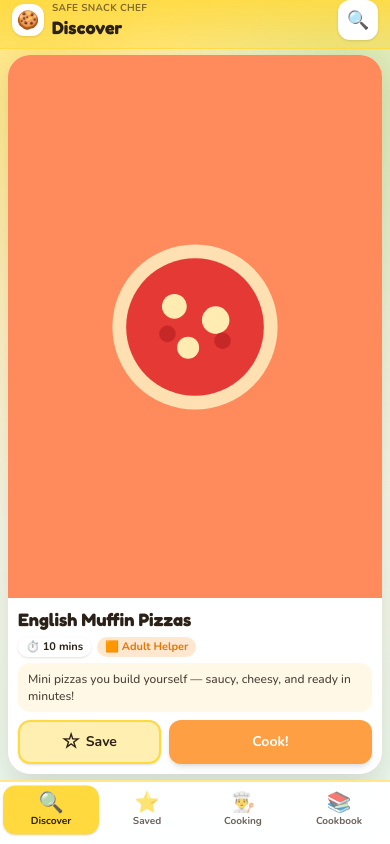
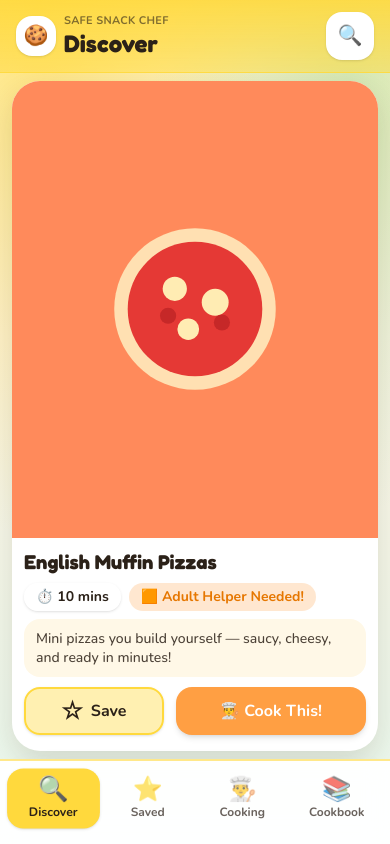
Before and after one commit to JragonRIP/cooking-app, a Next.js app: page / in a window 390 px wide. Built offline with nearby package versions, Linux system fonts and the light colour scheme.

Commit message:
Revert "Improve compact layout so mini phones do not clip content."
This reverts commit 87f86b48c6cc13c5c03cdae7300625ff713422db.

```diff
--- a/app/globals.css
+++ b/app/globals.css
@@ -1,7 +1,4 @@
 @import "tailwindcss";
-
-@custom-variant short (@media (max-height: 720px));
-@custom-variant narrow (@media (max-width: 390px));
 
 :root {
   --sun: #ffd93d;
@@ -29,20 +26,17 @@
   --font-display: var(--font-fredoka);
 }
 
-html {
-  height: 100%;
-  overflow: hidden;
-  -webkit-text-size-adjust: 100%;
-}
-
 body {
   background: var(--background);
   color: var(--foreground);
   font-family: var(--font-nunito), "Segoe UI", sans-serif;
   overflow: hidden;
   height: 100%;
-  min-height: 100dvh;
-  min-height: 100svh;
+}
+
+html {
+  height: 100%;
+  overflow: hidden;
 }
 
 .font-display {
@@ -56,12 +50,8 @@ body {
     linear-gradient(180deg, #fff3c4 0%, #fff8e7 40%, #e8f8ee 100%);
 }
 
-.safe-top {
-  padding-top: env(safe-area-inset-top);
-}
-
 .safe-bottom {
-  padding-bottom: max(0.35rem, env(safe-area-inset-bottom));
+  padding-bottom: max(0.5rem, env(safe-area-inset-bottom));
 }
 
 .discover-feed {
--- a/app/layout.tsx
+++ b/app/layout.tsx
@@ -23,7 +23,7 @@ export const metadata: Metadata = {
 export const viewport: Viewport = {
   width: "device-width",
   initialScale: 1,
-  viewportFit: "cover",
+  maximumScale: 1,
   themeColor: "#FFD93D",
 };
 
--- a/components/Chrome.tsx
+++ b/components/Chrome.tsx
@@ -19,7 +19,7 @@ export function BottomNav() {
       className="safe-bottom z-40 w-full border-t-2 border-sun/60 bg-white/95 backdrop-blur-md"
       aria-label="Main"
     >
-      <ul className="mx-auto grid max-w-lg grid-cols-4 gap-0.5 px-1 py-1 short:py-0.5 sm:gap-1 sm:px-2 sm:py-2">
+      <ul className="mx-auto grid max-w-lg grid-cols-4 gap-1 px-2 py-2">
         {TABS.map((item) => {
           const active = tab === item.id;
           return (
@@ -27,21 +27,17 @@ export function BottomNav() {
               <button
                 type="button"
                 onClick={() => setTab(item.id)}
-                className={`relative flex min-h-12 w-full flex-col items-center justify-center rounded-xl px-0.5 py-1.5 text-[10px] font-bold transition-all short:min-h-11 short:py-1 sm:min-h-16 sm:rounded-2xl sm:px-1 sm:py-2 sm:text-xs ${
+                className={`relative flex min-h-14 w-full flex-col items-center justify-center rounded-2xl px-1 py-2 text-xs font-bold transition-all sm:min-h-16 ${
                   active
                     ? "bg-sun text-ink shadow-sm scale-[1.02]"
                     : "text-ink/70 hover:bg-sun/30"
                 }`}
                 aria-current={active ? "page" : undefined}
               >
-                <span className="text-xl leading-none short:text-lg sm:text-2xl">
-                  {item.icon}
-                </span>
-                <span className="mt-0.5 leading-tight short:text-[9px] sm:mt-1">
-                  {item.label}
-                </span>
+                <span className="text-2xl leading-none">{item.icon}</span>
+                <span className="mt-1 leading-tight">{item.label}</span>
                 {item.id === "cooking" && cookingActive ? (
-                  <span className="absolute right-1 top-1 h-2 w-2 rounded-full bg-mint ring-2 ring-white sm:right-2 sm:top-2 sm:h-2.5 sm:w-2.5" />
+                  <span className="absolute right-2 top-2 h-2.5 w-2.5 rounded-full bg-mint ring-2 ring-white" />
                 ) : null}
               </button>
             </li>
@@ -56,20 +52,20 @@ export function TopBar({ title }: { title: string }) {
   const { searchOpen, setSearchOpen, searchQuery, setSearchQuery } = useApp();
 
   return (
-    <header className="safe-top z-30 border-b border-sun/40 bg-gradient-to-b from-sun/90 to-sun/50 px-3 pb-2 pt-2 backdrop-blur-sm short:pb-1.5 short:pt-1.5 sm:px-4 sm:pb-3 sm:pt-3">
-      <div className="mx-auto flex max-w-lg items-center gap-2 sm:gap-3">
+    <header className="z-30 border-b border-sun/40 bg-gradient-to-b from-sun/90 to-sun/50 px-4 pb-3 pt-3 backdrop-blur-sm">
+      <div className="mx-auto flex max-w-lg items-center gap-3">
         <div className="flex min-w-0 flex-1 items-center gap-2">
           <span
-            className="flex h-8 w-8 shrink-0 items-center justify-center rounded-xl bg-white text-lg shadow-sm short:h-7 short:w-7 short:rounded-lg sm:h-10 sm:w-10 sm:rounded-2xl sm:text-xl"
+            className="flex h-10 w-10 shrink-0 items-center justify-center rounded-2xl bg-white text-xl shadow-sm"
             aria-hidden
           >
             🍪
           </span>
           <div className="min-w-0">
-            <p className="truncate text-[10px] font-bold uppercase tracking-wide text-ink/60 short:text-[9px] sm:text-[11px]">
+            <p className="truncate text-[11px] font-bold uppercase tracking-wide text-ink/60">
               Safe Snack Chef
             </p>
-            <h1 className="font-display truncate text-lg font-bold leading-tight text-ink short:text-base sm:text-2xl">
+            <h1 className="font-display truncate text-2xl font-bold leading-tight text-ink">
               {title}
             </h1>
           </div>
@@ -80,7 +76,7 @@ export function TopBar({ title }: { title: string }) {
             setSearchOpen(!searchOpen);
             if (searchOpen) setSearchQuery("");
           }}
-          className="flex h-10 w-10 shrink-0 items-center justify-center rounded-xl bg-white text-lg shadow-sm active:scale-95 short:h-9 short:w-9 sm:h-12 sm:w-12 sm:rounded-2xl sm:text-xl"
+          className="flex h-12 w-12 items-center justify-center rounded-2xl bg-white text-xl shadow-sm active:scale-95"
           aria-label={searchOpen ? "Close search" : "Open search"}
           aria-expanded={searchOpen}
         >
@@ -88,13 +84,13 @@ export function TopBar({ title }: { title: string }) {
         </button>
       </div>
       {searchOpen ? (
-        <div className="mx-auto mt-2 max-w-lg sm:mt-3">
+        <div className="mx-auto mt-3 max-w-lg">
           <input
             autoFocus
             value={searchQuery}
             onChange={(e) => setSearchQuery(e.target.value)}
-            placeholder="Search… drinks, breakfast"
-            className="min-h-10 w-full rounded-xl border-2 border-white bg-white px-3 text-sm font-semibold text-ink outline-none ring-mint focus:ring-4 short:min-h-9 sm:min-h-12 sm:rounded-2xl sm:px-4 sm:text-base"
+            placeholder="Search themes… drinks, breakfast…"
+            className="min-h-12 w-full rounded-2xl border-2 border-white bg-white px-4 text-base font-semibold text-ink outline-none ring-mint focus:ring-4"
           />
         </div>
       ) : null}
--- a/components/SafeSnackChefApp.tsx
+++ b/components/SafeSnackChefApp.tsx
@@ -30,7 +30,7 @@ function AppShell() {
       : TITLES[tab];
 
   return (
-    <div className="app-bg flex h-dvh max-h-dvh flex-col overflow-hidden supports-[height:100svh]:h-svh supports-[height:100svh]:max-h-svh">
+    <div className="app-bg flex h-dvh max-h-dvh flex-col overflow-hidden">
       <div className="shrink-0">
         <TopBar title={title} />
       </div>
--- a/components/screens/CookbookScreen.tsx
+++ b/components/screens/CookbookScreen.tsx
@@ -26,8 +26,8 @@ function NotesEditor({
   const [rating, setRating] = useState(initialRating || 1);
 
   return (
-    <div className="fixed inset-0 z-[60] flex items-end justify-center overflow-y-auto bg-ink/40 p-3 short:p-2 sm:items-center sm:p-4">
-      <div className="max-h-[90dvh] w-full max-w-md overflow-y-auto rounded-3xl bg-white p-4 shadow-xl short:p-3 sm:p-5">
+    <div className="fixed inset-0 z-[60] flex items-end justify-center bg-ink/40 p-4 sm:items-center">
+      <div className="w-full max-w-md rounded-3xl bg-white p-5 shadow-xl">
         <h2 className="font-display text-xl font-bold text-ink">Chef&apos;s Notes</h2>
         <p className="mt-1 text-sm text-ink/60">Edit anytime — what did you love?</p>
         <div className="mt-4">
@@ -163,7 +163,7 @@ export function CookbookScreen() {
   const books = COOKBOOKS.filter((b) => !q || b.title.toLowerCase().includes(q));
 
   return (
-    <div className="mx-auto grid w-full max-w-lg grid-cols-2 gap-2 px-3 py-3 short:gap-1.5 short:px-2 short:py-2 sm:gap-4 sm:px-4 sm:py-4">
+    <div className="mx-auto grid w-full max-w-lg grid-cols-2 gap-4 px-4 py-4">
       {books.map((book) => {
         const count = state.cookbooks[book.id].length;
         return (
--- a/components/screens/DiscoverScreen.tsx
+++ b/components/screens/DiscoverScreen.tsx
@@ -22,24 +22,24 @@ function DiscoverCard({ recipe }: { recipe: Recipe }) {
   const [pop, setPop] = useState(false);
 
   return (
-    <article className="flex h-full min-h-0 w-full flex-col overflow-hidden rounded-[22px] bg-white shadow-[0_12px_32px_rgba(60,40,10,0.15)] short:rounded-[18px]">
+    <article className="flex h-full w-full flex-col overflow-hidden rounded-[28px] bg-white shadow-[0_12px_32px_rgba(60,40,10,0.15)]">
       <RecipePlaceholder
         recipe={recipe}
-        className="relative min-h-[7.5rem] flex-[1.1] basis-0 short:min-h-[5.5rem] short:flex-1"
+        className="relative min-h-[42%] flex-1 basis-0"
         large
       />
-      <div className="flex min-h-0 shrink-0 flex-col gap-1.5 p-2.5 short:gap-1 short:p-2 sm:gap-2.5 sm:p-4">
-        <h2 className="font-display text-lg font-bold leading-tight text-ink short:text-base sm:text-2xl">
+      <div className="flex shrink-0 flex-col gap-2 p-3 pb-4 sm:gap-2.5 sm:p-4">
+        <h2 className="font-display text-xl font-bold leading-tight text-ink sm:text-2xl">
           {recipe.title}
         </h2>
-        <div className="flex flex-wrap gap-1.5 short:gap-1">
+        <div className="flex flex-wrap gap-2">
           <CookTimeBadge mins={recipe.cookTimeMins} />
           <SafetyBadge safety={recipe.safety} />
         </div>
-        <div className="line-clamp-2 rounded-xl bg-cream px-2.5 py-2 text-xs leading-snug text-ink/85 short:line-clamp-1 short:py-1.5 sm:line-clamp-3 sm:rounded-2xl sm:px-3 sm:py-2.5 sm:text-base">
+        <div className="line-clamp-3 rounded-2xl bg-cream px-3 py-2.5 text-sm leading-snug text-ink/85 sm:text-base">
           {recipe.description}
         </div>
-        <div className="mt-0.5 flex gap-2 short:gap-1.5 sm:gap-3">
+        <div className="mt-0.5 flex gap-3">
           <button
             type="button"
             onClick={() => {
@@ -47,20 +47,20 @@ function DiscoverCard({ recipe }: { recipe: Recipe }) {
               toggleSave(recipe.id);
               window.setTimeout(() => setPop(false), 400);
             }}
-            className={`star-btn flex min-h-11 min-w-0 flex-1 items-center justify-center gap-1.5 rounded-xl border-2 border-sun bg-sun/40 text-sm font-bold text-ink shadow-sm active:scale-95 short:min-h-10 short:rounded-lg short:text-xs sm:min-h-14 sm:gap-2 sm:rounded-2xl sm:text-lg ${
+            className={`star-btn flex min-h-12 min-w-[6.5rem] flex-1 items-center justify-center gap-2 rounded-2xl border-2 border-sun bg-sun/40 text-base font-bold text-ink shadow-sm active:scale-95 sm:min-h-14 sm:text-lg ${
               pop ? "star-pop" : ""
             } ${saved ? "bg-sun" : ""}`}
             aria-pressed={saved}
           >
-            <span className="text-xl short:text-lg sm:text-2xl">{saved ? "⭐" : "☆"}</span>
+            <span className="text-2xl">{saved ? "⭐" : "☆"}</span>
             {saved ? "Saved" : "Save"}
           </button>
           <button
             type="button"
             onClick={() => startCooking(recipe.id)}
-            className="flex min-h-11 min-w-0 flex-[1.35] items-center justify-center gap-1.5 rounded-xl bg-orange px-2 text-sm font-bold text-white shadow-md active:scale-95 short:min-h-10 short:rounded-lg short:text-xs sm:min-h-14 sm:rounded-2xl sm:text-lg"
+            className="flex min-h-12 flex-[1.4] items-center justify-center gap-2 rounded-2xl bg-orange text-base font-bold text-white shadow-md active:scale-95 sm:min-h-14 sm:text-lg"
           >
-            <span className="narrow:hidden">👨‍🍳 </span>Cook!
+            👨‍🍳 Cook This!
           </button>
         </div>
       </div>
@@ -95,7 +95,7 @@ export function DiscoverScreen() {
     <div className="discover-feed" aria-label="Discover recipe feed">
       {list.map((recipe) => (
         <section key={recipe.id} className="discover-slide">
-          <div className="mx-auto flex h-full min-h-0 w-full max-w-lg items-stretch px-2 py-1.5 short:px-1.5 short:py-1 sm:px-3 sm:py-2">
+          <div className="mx-auto flex h-full w-full max-w-lg items-stretch px-3 py-2">
             <DiscoverCard recipe={recipe} />
           </div>
         </section>
--- a/components/screens/SavedScreen.tsx
+++ b/components/screens/SavedScreen.tsx
@@ -42,7 +42,7 @@ export function SavedScreen() {
   }
 
   return (
-    <div className="mx-auto grid w-full max-w-lg grid-cols-2 gap-2 px-3 py-3 short:gap-1.5 short:px-2 short:py-2 sm:gap-3 sm:px-4 sm:py-4">
+    <div className="mx-auto grid w-full max-w-lg grid-cols-2 gap-3 px-4 py-4">
       {recipes.map((recipe) => (
         <article
           key={recipe.id}
--- a/components/ui.tsx
+++ b/components/ui.tsx
@@ -5,21 +5,21 @@ import type { Recipe, SafetyLevel } from "@/lib/types";
 export function SafetyBadge({ safety }: { safety: SafetyLevel }) {
   if (safety === "kid-solo") {
     return (
-      <span className="inline-flex items-center gap-1 rounded-full bg-mint/30 px-2 py-0.5 text-[11px] font-bold text-leaf short:text-[10px] sm:px-3 sm:py-1 sm:text-sm">
+      <span className="inline-flex items-center gap-1 rounded-full bg-mint/30 px-3 py-1 text-sm font-bold text-leaf">
         🟢 Kid Solo
       </span>
     );
   }
   return (
-    <span className="inline-flex items-center gap-1 rounded-full bg-orange/25 px-2 py-0.5 text-[11px] font-bold text-orange-deep short:text-[10px] sm:px-3 sm:py-1 sm:text-sm">
-      🟧 Adult Helper
+    <span className="inline-flex items-center gap-1 rounded-full bg-orange/25 px-3 py-1 text-sm font-bold text-orange-deep">
+      🟧 Adult Helper Needed!
     </span>
   );
 }
 
 export function CookTimeBadge({ mins }: { mins: number }) {
   return (
-    <span className="inline-flex items-center gap-1 rounded-full bg-white/80 px-2 py-0.5 text-[11px] font-bold text-ink shadow-sm short:text-[10px] sm:px-3 sm:py-1 sm:text-sm">
+    <span className="inline-flex items-center gap-1 rounded-full bg-white/80 px-3 py-1 text-sm font-bold text-ink shadow-sm">
       ⏱️ {mins} mins
     </span>
   );
```
Also changed, not shown: components/Feedback.tsx (+9 -9 lines), components/StepTimer.tsx (+8 -8 lines), components/screens/CookingMode.tsx (+31 -35 lines).
